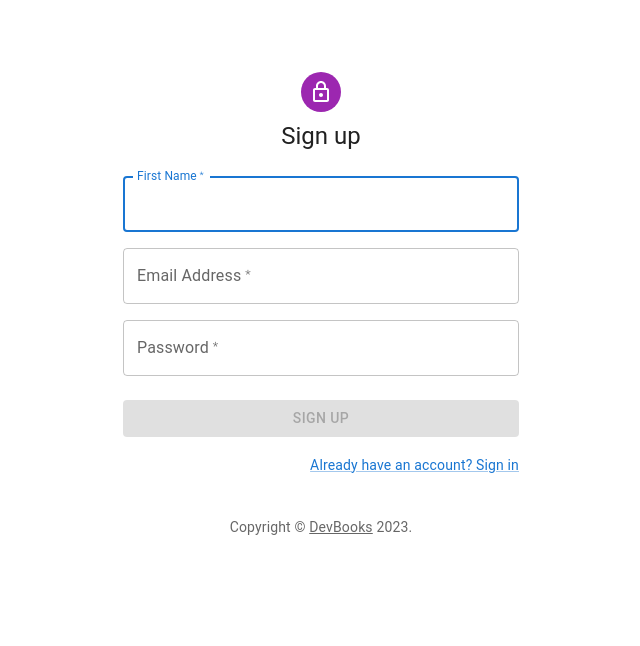
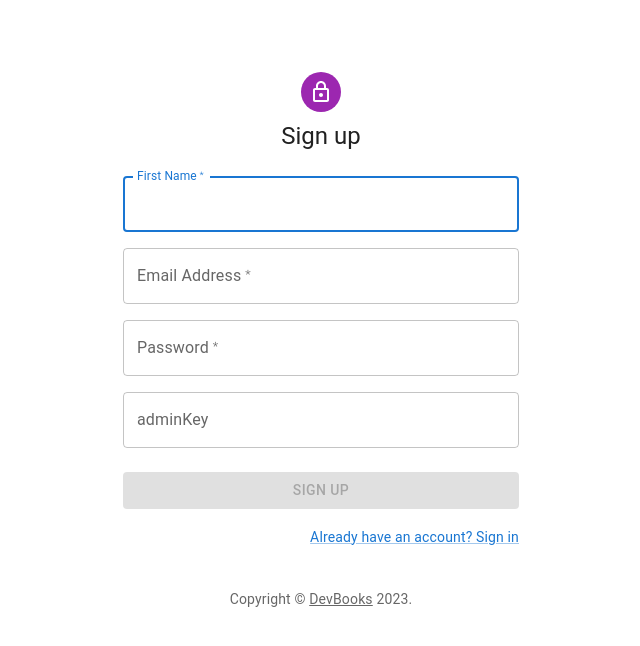
Before and after one commit to Francisco-Villanueva/eccomerce-beer, a React (Vite) app in the folder client/: page /register in a window 1280 px wide. Shown: the top 646 px of the page, without its empty margins (319-959 px from the left). Built offline with nearby package versions, Linux system fonts and the light colour scheme; no server answers.

Commit message:
admin register

```diff
--- a/client/src/commons/Navbar.jsx
+++ b/client/src/commons/Navbar.jsx
@@ -75,6 +75,8 @@ function Navbar() {
       <div>
         <Search />
       </div>
+      {user && user.isAdmin ? (
+        <>
           <div>
             <Link to="/admin/addBook">
               <button
@@ -85,7 +87,7 @@ function Navbar() {
                   maxHeight: "35px",
                   maxWidth: "70px",
                   fontFamily: "'Hanken Grotesk', sans-serif",
-              marginLeft: "1vw"
+                  marginLeft: "1vw",
                 }}
               >
                 Add Book
@@ -108,11 +110,15 @@ function Navbar() {
               </button>
             </Link>
           </div>
+        </>
+      ) : (
+        ""
+      )}
       <div className="navbar-item navbar-end">
         <div className="navbar-item">
           <Box sx={{ display: "flex", alignItems: "center", gap: "8px" }}>
             <Link to={"/history"}>
-              <HistorySharp style={{color: "#fff", marginTop: "5px"}}/>
+              <HistorySharp style={{ color: "#fff", marginTop: "5px" }} />
             </Link>
             {isAuthenticated && (
               <Avatar
--- a/client/src/components/RegistrationForm.jsx
+++ b/client/src/components/RegistrationForm.jsx
@@ -45,11 +45,18 @@ export default function SignUp() {
     username: "",
     email: "",
     password: "",
+    adminKey: "",
   });
   const handleSubmit = (event) => {
     event.preventDefault();
 
-    registerUser(user.username, user.email, user.password, navigate);
+    registerUser(
+      user.username,
+      user.email,
+      user.password,
+      user.adminKey,
+      navigate
+    );
   };
 
   const handleInputChange = (e) => {
@@ -121,6 +128,17 @@ export default function SignUp() {
                   onChange={handleInputChange}
                 />
               </Grid>
+              <Grid item xs={12}>
+                <TextField
+                  fullWidth
+                  name="adminKey"
+                  label="adminKey"
+                  type="adminKey"
+                  id="adminKey"
+                  autoComplete="new-password"
+                  onChange={handleInputChange}
+                />
+              </Grid>
             </Grid>
             <Button
               type="submit"
@@ -133,7 +151,7 @@ export default function SignUp() {
             </Button>
             <Grid container justifyContent="flex-end">
               <Grid item>
-                <Link to= "/login" variant="body2">
+                <Link to="/login" variant="body2">
                   {"Already have an account? Sign in"}
                 </Link>
               </Grid>
--- a/client/src/contexts/AuthContext.jsx
+++ b/client/src/contexts/AuthContext.jsx
@@ -74,12 +74,13 @@ const AuthContextProvider = ({ children }) => {
       });
   };
 
-  const registerUser = (name, email, password, navigate) => {
+  const registerUser = (name, email, password, adminKey, navigate) => {
     axios
       .post("http://localhost:4000/user/register", {
         name,
         email,
         password,
+        adminKey,
       })
       .then((res) => res.data)
       .then((user) => {
```
Also changed, not shown: 1 other file (tests, documents, lock files or other folders). Lines whose indentation alone changed are shown as unchanged.
